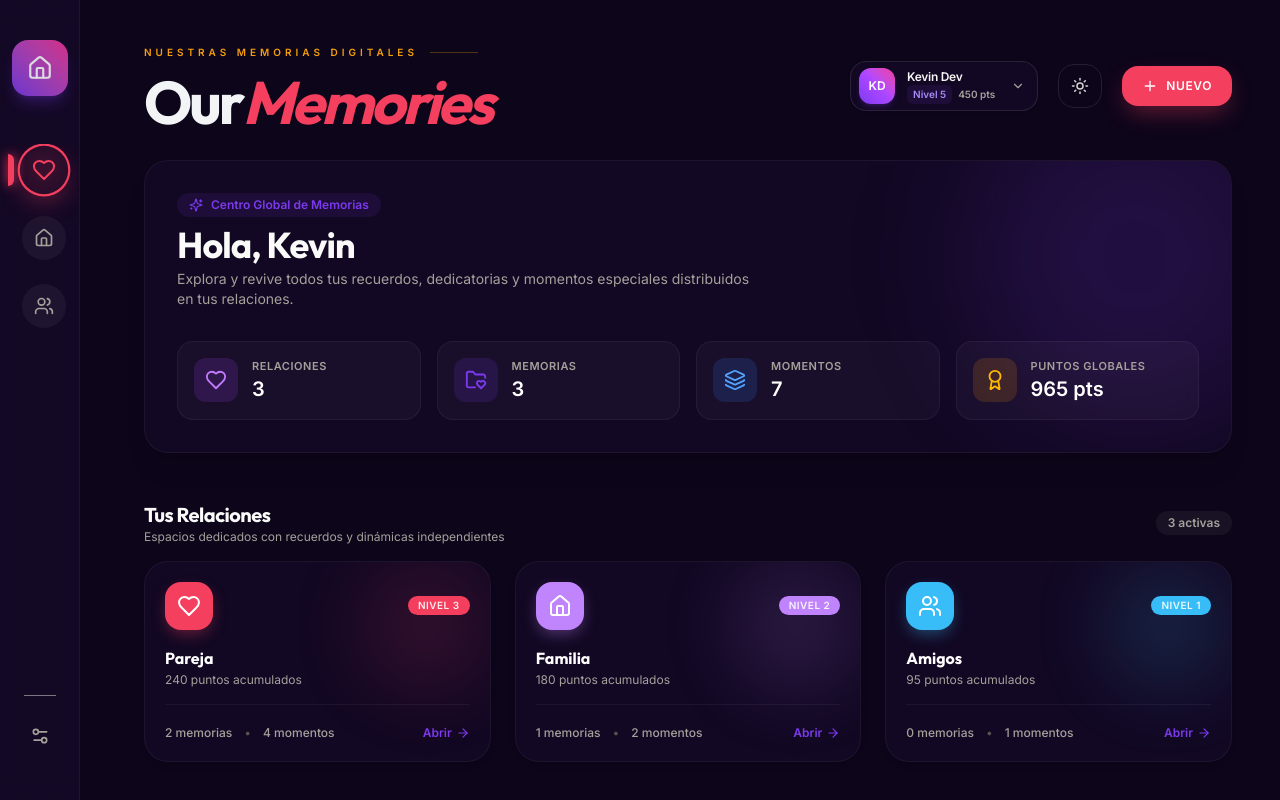
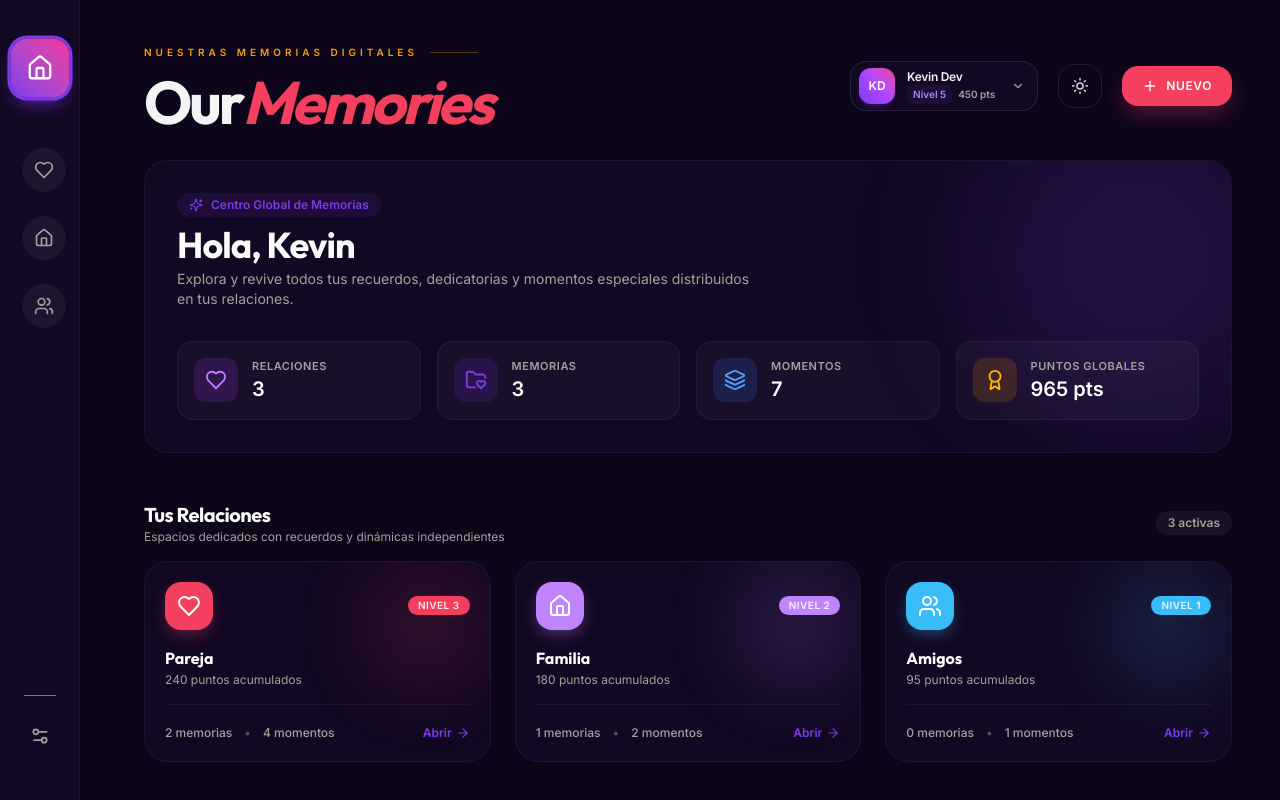
Before and after one commit to KevinKeyssx/OurMemories-Front, a SvelteKit app: page /dashboard in a window 1280 px wide. Shown: the top 800 px of the page. Built offline with nearby package versions, Linux system fonts and the light colour scheme.

Commit message:
Navigation to dashboard fixed

```diff
--- a/src/routes/dashboard/+layout.svelte
+++ b/src/routes/dashboard/+layout.svelte
@@ -39,24 +39,24 @@
 	);
 
 	const currentPathName = $derived<string>(
-		page.params.relation || relationshipsList[0]?.path_name || 'pareja'
+		page.params.relation || ''
 	);
 
 	const currentRelationship = $derived<Relationship | undefined>(
-		relationshipsList.find( ( r: Relationship ) => r.path_name === currentPathName ) || relationshipsList[0]
+		currentPathName ? ( relationshipsList.find( ( r: Relationship ) => r.path_name === currentPathName ) || relationshipsList[ 0 ] ) : undefined
 	);
 
 	function handleAddMoment( partialMoment: Partial<MomentEntity> ): void {
 		memoriesStore.addMoment( {
-			...partialMoment,
-			relationship_id : currentRelationship?.id || 'rel_1'
+			relationship_id : currentRelationship?.id || relationshipsList[ 0 ]?.id || 'rel_1',
+			...partialMoment
 		} );
 	}
 
 	function handleAddMemory( partialMemory: Partial<MemoryEntity> ): void {
 		memoriesStore.addMemory( {
-			...partialMemory,
-			relationship_id : currentRelationship?.id || 'rel_1'
+			relationship_id : currentRelationship?.id || relationshipsList[ 0 ]?.id || 'rel_1',
+			...partialMemory
 		} );
 	}
 
@@ -80,7 +80,7 @@
 	<!-- Banner Lateral Izquierdo de Relaciones (Desktop + Drawer Móvil) -->
 	<RelationshipsSidebar
 		relationships={relationshipsList}
-		activeRelationshipId={currentRelationship?.id || 'rel_1'}
+		activeRelationshipId={currentRelationship?.id || ''}
 		isLoading={relationshipsQuery.isPending}
 		isMobileOpen={isMobileSidebarOpen}
 		onCloseMobile={() => ( isMobileSidebarOpen = false )}
@@ -98,7 +98,7 @@
 		/>
 
 		<!-- Espaciador para evitar solapamiento del header fijo -->
-		<div class="h-[180px] sm:h-[160px]"></div>
+		<div class="h-45 sm:h-40"></div>
 
 		<!-- Contenido de la Página Dinámica -->
 		<main class="flex-1 max-w-7xl mx-auto px-4 sm:px-6 md:px-12 pb-24 w-full">
@@ -109,7 +109,7 @@
 
 <UploadModal
 	isOpen={isUploadOpen}
-	relationshipId={currentRelationship?.id || 'rel_1'}
+	relationshipId={currentRelationship?.id}
 	onClose={() => ( isUploadOpen = false )}
 	onCreateMoment={handleAddMoment}
 	onCreateMemory={handleAddMemory}
```
